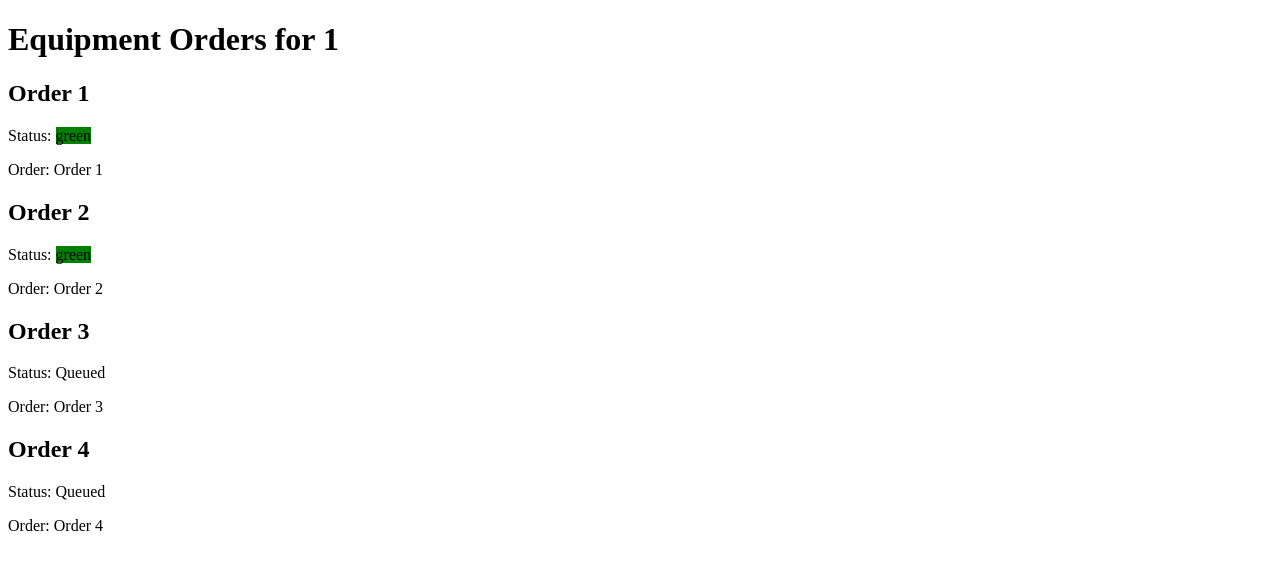
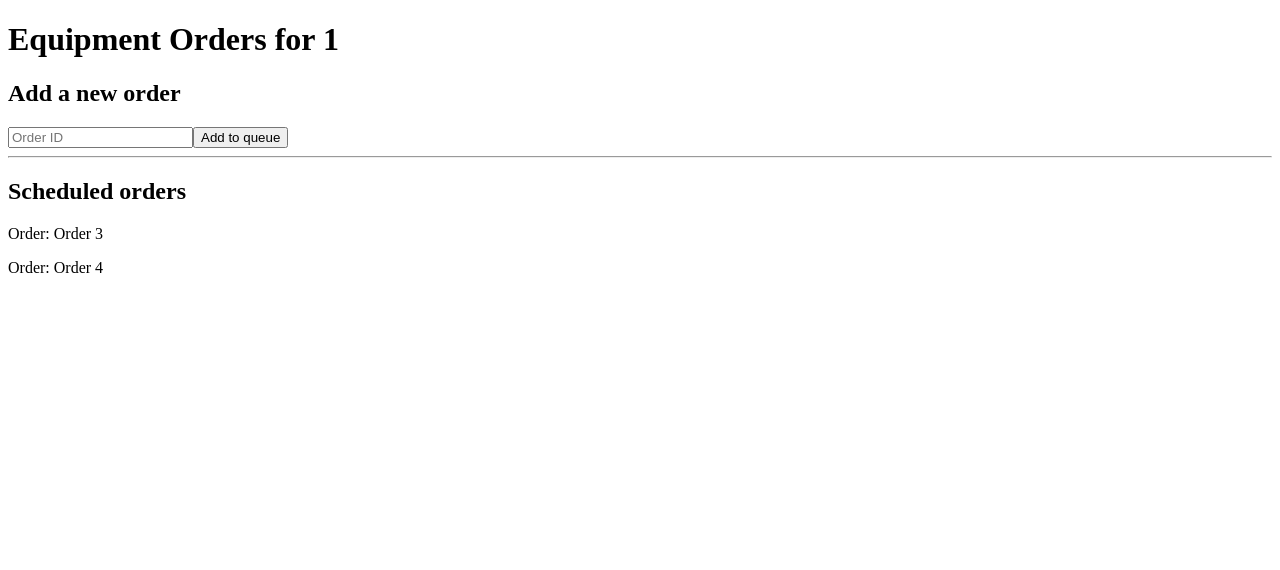
Before and after one commit to cybear/red-yellow-green, a Next.js app: page /orders/1 in a window 1280 px wide. Shown: the top 570 px of the page. Built offline with nearby package versions, Linux system fonts and the light colour scheme.

Commit message:
Change to scheduled and history

```diff
--- a/src/pages/orders/[equipmentId]/index.tsx
+++ b/src/pages/orders/[equipmentId]/index.tsx
@@ -11,41 +11,43 @@ Restrictions: Only to be available to Supervisors.
 import { useRouter } from 'next/router';
 
 const EquipmentOrders: React.FC = () => {
-  const orders = [
+  const ordersHistory = [
     {
       orderId: 'Order 1',
-      status: 'green',
     },
     {
       orderId: 'Order 2',
-      status: 'green',
     },
+  ];
+  const scheduledOrders = [
     {
       orderId: 'Order 3',
     },
     {
       orderId: 'Order 4',
     },
+  ];
 
-  ];
   const router = useRouter();
   return (
     <>
       <h1>Equipment Orders for {router.query.equipmentId}</h1>
-      {orders.map((order) => (
-        <div key={order.orderId}>
-          <h2>{order.orderId}</h2>
-          <p>Status: {
-            order.status
-              ? <span style={{ backgroundColor: order.status }}>{order.status}</span>
-              : 'Queued'
-          }</p>
-          <p>Order: <span>{order.orderId}</span></p>
-        </div>
-      ))}
+      <form>
+        <h2>Add a new order</h2>
+        <input type="text" id="orderId" name="orderId" placeholder='Order ID' />
+        <button type="submit">Add to queue</button>
+      </form>
+      <hr />
+      <div>
+          <h2>Scheduled orders</h2>
+          {scheduledOrders.map((order) => (
+            <div key={order.orderId}>
+              <p>Order: <span>{order.orderId}</span></p>
+            </div>
+          ))}
+      </div>
     </>
   );
 }
 
-
 export default EquipmentOrders;
```
